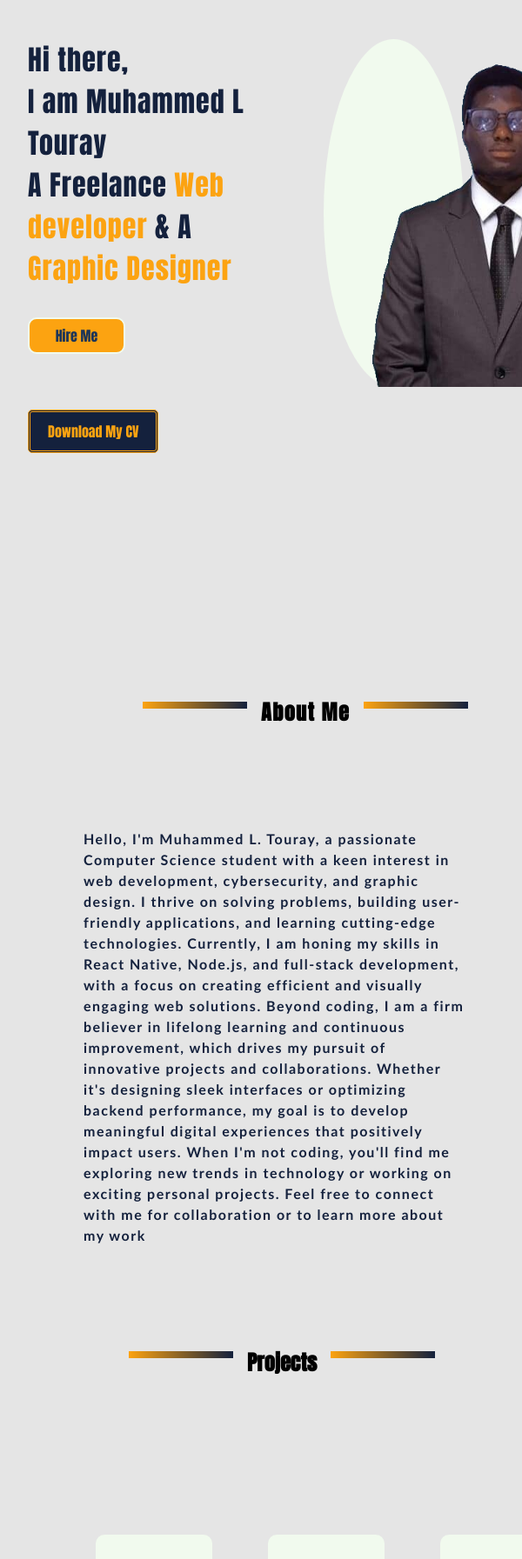
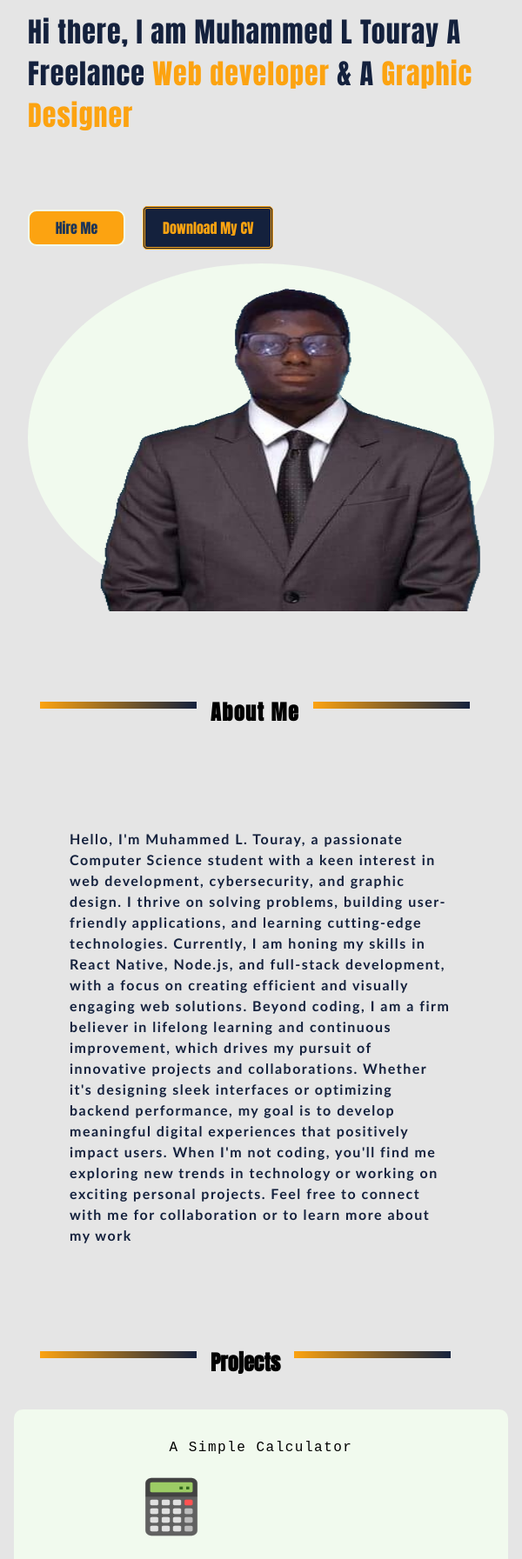
Before and after one commit to maha-2ray/mahatech_portfolio, a plain HTML site: page index.html in a window 600 px wide. Shown: the part 99-1892 px from the top of the page at 87% size. Drawn offline with nearby package versions, Linux system fonts and the light colour scheme.

Commit message:
made the portfolio responsive to other screen sizes

```diff
--- a/index.html
+++ b/index.html
@@ -24,7 +24,7 @@
         </header>
         <div id="#home" class="home">
             <section class="info">
-                <p class="greeting">Hi there, <br>I am Muhammed L Touray <br>A Freelance <span class="greeting_span">Web developer</span>  & A <span class="greeting_span">Graphic Designer</span> </p>
+                <p class="greeting">Hi there, I am Muhammed L Touray A Freelance <span class="greeting_span">Web developer</span>  & A <span class="greeting_span">Graphic Designer</span> </p>
                 <button class="hire_me">Hire Me</button>
                 <a href="my_cv.pdf" download="my_cv.pdf" class="download-button">Download My CV</a>
               </section>
@@ -144,8 +144,8 @@
                 <a href="" class="social_icon"><img src="mingcute--tiktok-fill.png" alt="" class="social"></a>
                 <a href="" class="social_icon"><img src="ri--linkedin-fill.png" alt="" class="social"></a>
                 <a href="" class="social_icon"><img src="mingcute--youtube-fill.png" alt="" class="social"></a>
+                <p class="copy_right"> &copy; 2024 Mahatech. & Co.</p>
             </div>
-            <p class="copy_right"> &copy; 2024 Mahatech. & Co.</p>
           </div>
          </div>
     </div>
--- a/styles.css
+++ b/styles.css
@@ -190,7 +190,6 @@ STYLES TO THE REST OF THE PAGE
     background: #f1faee;
     width: 10vw;
     height: 20vh;
-    margin: 1em;
     border-radius: 10px;
     margin: 5em 2em 2em 2em;
 }
@@ -211,12 +210,13 @@ STYLES TO THE REST OF THE PAGE
 .contact_info{
     display: flex;
     flex-direction: row;
-    margin: 10px auto;
+    margin: 1em auto;
 }
 .contact_detail{
     margin: 0 5px 0 5px;
     font-family: "Anton", sans-serif;
     font-style: normal;
+    font-size: 1em;
     color: #1d3557;
 }
 .social_section, .copy_right{
@@ -230,3 +230,62 @@ STYLES TO THE REST OF THE PAGE
     height: 3vh;
     margin: 2px;
 }
+@media (min-width: 400px) and (max-width: 700px){
+    .info{
+        width: 100%;
+    }
+    .profile_image_section{
+        width: 100%;
+        margin: 1em 0 0 0;
+    }
+    .profile{
+        width: 100vw;
+        margin: 0;
+        padding-right: 7em;
+    }
+    .home{
+        display: block;
+        width: 100%;
+
+    }
+    .greeting{
+        width: 100%;
+        font-size: 2em;
+        padding: 0;
+        margin: 0;
+        height: 5em;
+    }
+    .about{
+        padding: 0;
+    }
+    .projects{
+        margin: 0;
+        padding-left: 0;
+    }
+    .project{
+        width: 90%;
+        margin: 1em;
+        height: 30vh;
+    }
+    .icon{
+        width: 15vw;
+        margin-left: 7.5em;
+    }
+    .title_space{
+        margin-left: 5vw;
+    }
+    .line{
+        width: 30vw;
+    }
+    .skill{
+        width: 30vw;
+        margin: 1em;
+        height: 17vh;
+    }
+    .contact_detail{
+        font-size: .6em;
+    }
+    .social{
+        width: 4.5vw;
+    }
+}
```
